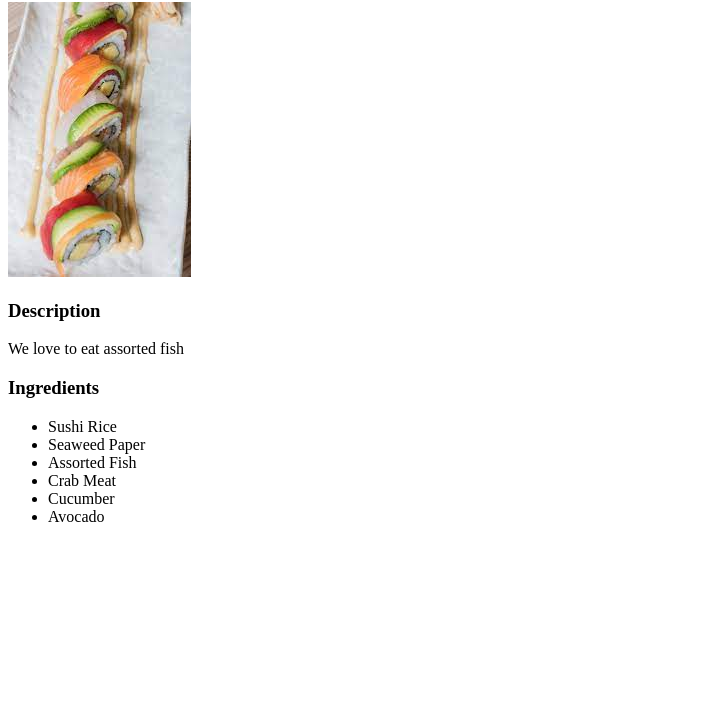
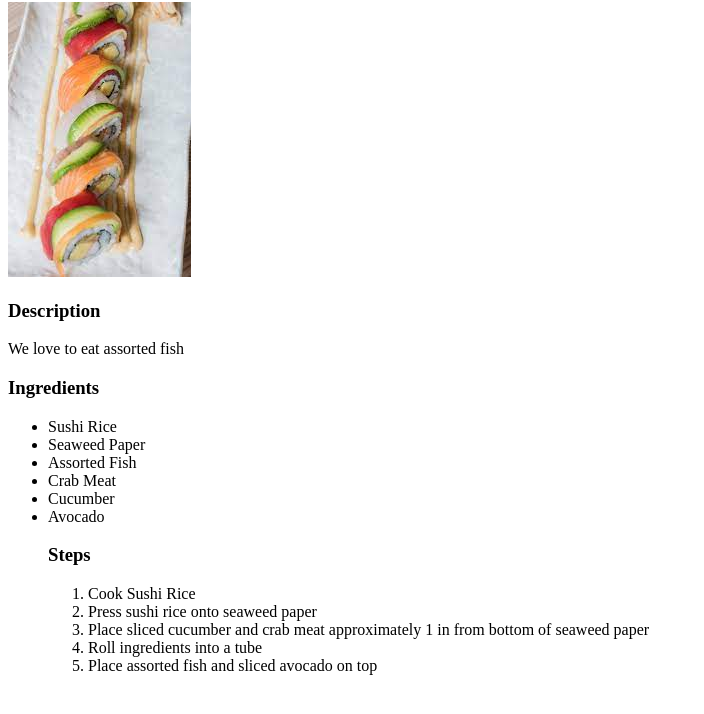
Before and after one commit to lovetosing4678/odin-recipes, a plain HTML site: page recipes/RainbowRoll.html in a window 1280 px wide. Shown: the part 78-792 px from the top of the page, without its empty margins (0-704 px from the left). Drawn offline with Linux system fonts and the light colour scheme.

Commit message:
Add steps to make a rainbow roll
They were missing

```diff
--- a/recipes/RainbowRoll.html
+++ b/recipes/RainbowRoll.html
@@ -3,7 +3,7 @@
 <head>
     <meta charset="UTF-8">
     <meta name="viewport" content="width=device-width, initial-scale=1.0">
-    <title>Document</title>
+    <title>Recipe - Rainbow Roll</title>
 </head>
 <body>
     <h1>Rainbow Roll</h1>
@@ -18,6 +18,15 @@
         <li>Crab Meat</li>
         <li>Cucumber</li>
         <li>Avocado</li>
+    <h3>Steps</h3>
+    <ol>
+        <li>Cook Sushi Rice</li>
+        <li>Press sushi rice onto seaweed paper</li>
+        <li>Place sliced cucumber and crab meat approximately 1 in from bottom of seaweed paper</li>
+        <li>Roll ingredients into a tube</li>
+        <li>Place assorted fish and sliced avocado on top</li>
+    </ol>
+
     </ul>
 </body>
 </html>
```
